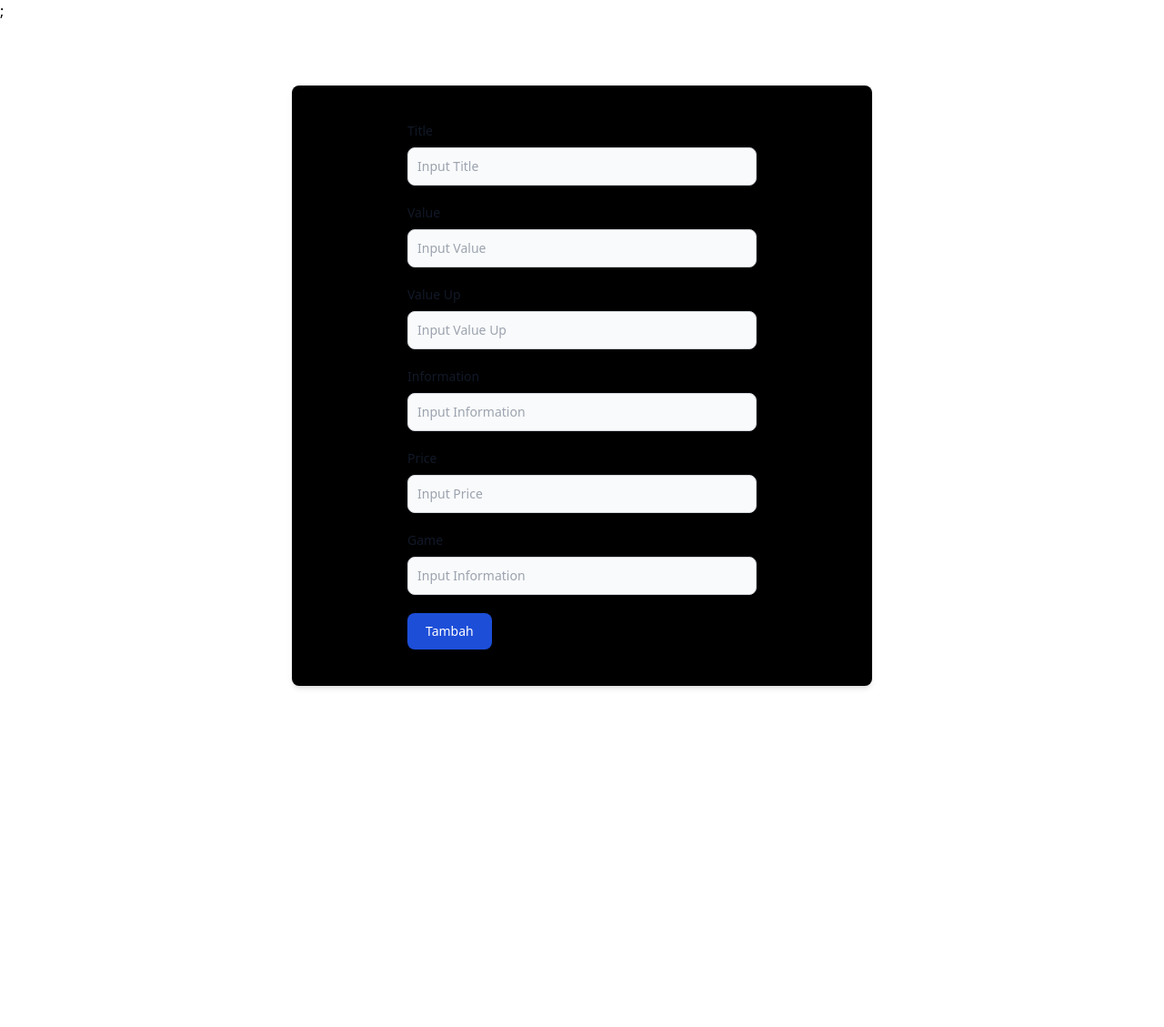
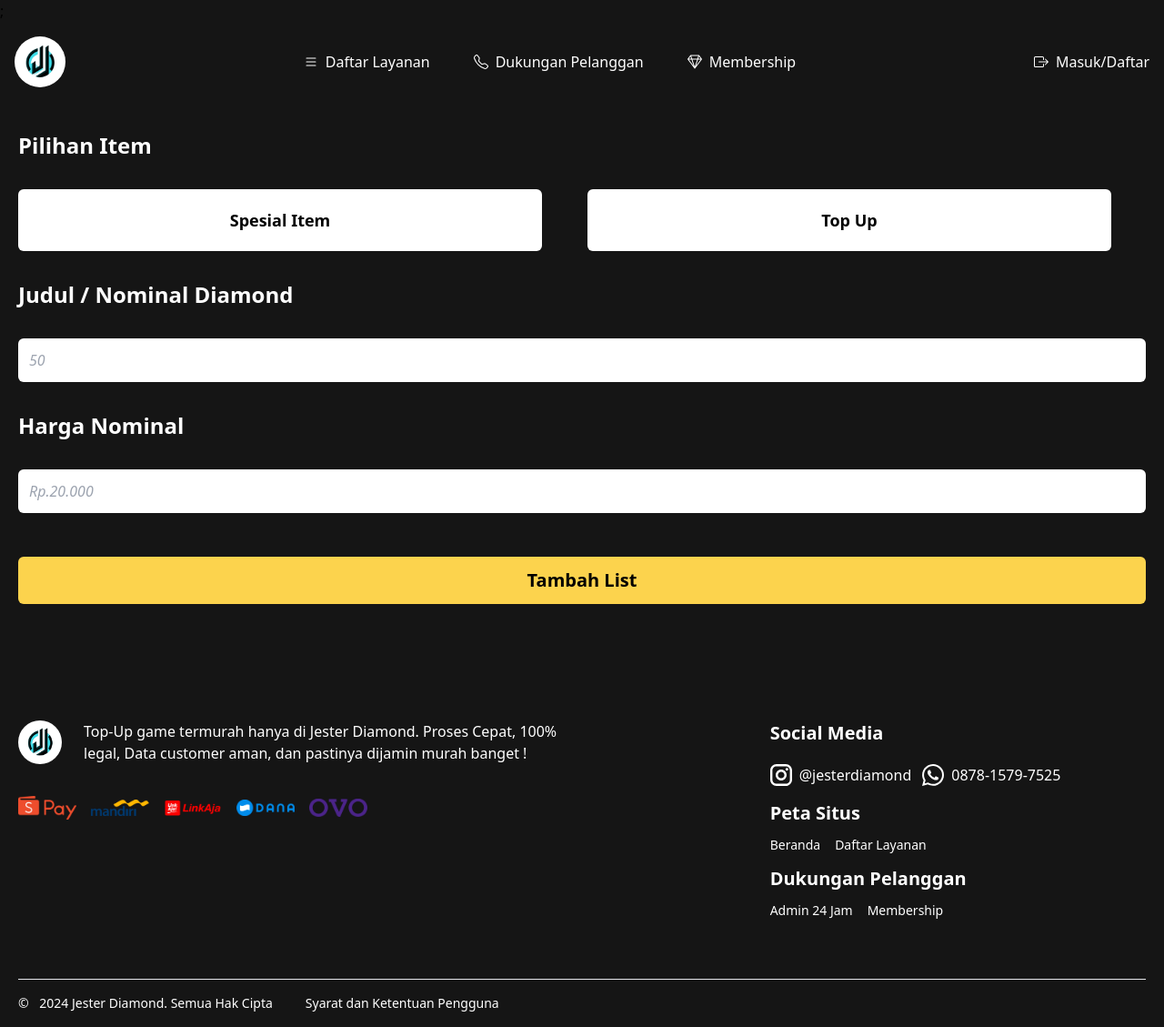
Before and after one commit to AffanMz/website_top-up, a Laravel app: page /items/create in a window 1280 px wide. Shown: the whole page at 91% size. Before the commit the page ends 824 px from the top, so only its background shows below. Run offline with Laravel 12, Linux system fonts and the light colour scheme; style sheets or scripts are compiled from the project's sources.

Commit message:
finish: slicing page items/create

```diff
--- a/resources/views/items/create.blade.php
+++ b/resources/views/items/create.blade.php
@@ -7,8 +7,59 @@
     <title>Halaman Users</title>
     @vite('resources/css/app.css');
 </head>
-<body>
-<section class="flex justify-center items-center h-screen">
+<body class="bg-[#151515]">
+    <x-header>
+
+    </x-header>
+
+    <main>
+        <section class="container mx-auto">
+            <form action="#">
+                <h3 class="text-white font-semibold text-2xl my-8">Pilihan Item</h3>
+                <div class="w-full grid grid-cols-2 gap-3">
+                    <div class="">
+                        <label for="spesial_item" class="cursor-pointer">
+                            <input type="radio" name="item" id="spesial_item" value="spesial_item" class="peer sr-only"/>
+                                <div class="max-w-xl flex items-center justify-center p-5 bg-white rounded-md hover:shadow ring-2 ring-transparent peer-checked:text-amber-300 peer-checked:ring-amber-200 peer-checked:ring-offset-2">
+                                    <p class="font-semibold text-lg">Spesial Item</p>
+                                </div>
+                        </label>
+                    </div>
+                    <div class="">
+                        <label for="top_up" class="cursor-pointer">
+                            <input type="radio" name="item" id="top_up" value="top_up" class="peer sr-only"/>
+                                <div class="max-w-xl flex items-center justify-center p-5 bg-white rounded-md hover:shadow ring-2 ring-transparent peer-checked:text-amber-300 peer-checked:ring-amber-200 peer-checked:ring-offset-2">
+                                    <p class="font-semibold text-lg">Top Up</p>
+                                </div>
+                        </label>
+                    </div>
+                </div>
+
+                <div class="flex flex-col">
+                    <label for="nominal_diamond" class="font-semibold my-8 text-2xl text-white">Judul / Nominal Diamond</label>
+                    <input type="number" placeholder="50" name="nominal_diamond" id="nominal_diamond" class="w-full rounded-md px-3 py-3 italic"/>
+                </div>
+
+                <div class="flex flex-col">
+                    <label for="harga_nominal" class="font-semibold my-8 text-2xl text-white">Harga Nominal</label>
+                    <input type="number" placeholder="Rp.20.000" name="harga_nominal" id="harga_nominal" class="w-full rounded-md px-3 py-3 italic"/>
+                </div>
+
+                <div class="my-12">
+                    <button
+                        type="submit"
+                        class="font-semibold text-xl block w-full bg-amber-300 p-3 rounded-md duration-200 ease-in-out transition hover:bg-amber-200"
+                    >
+                        Tambah List
+                    </button>
+                </div>
+            </form>
+
+        </section>
+        <!-- <section class="flex justify-center items-center h-screen">
+    </main>
+
+
     <div class="border rounded-md border-white w-6/12 ">
         <div class="relative overflow-x-auto shadow-md sm:rounded-lg py-10 bg-black">
             <form class="max-w-sm mx-auto" method="POST" action="{{ route('items.store') }}">
@@ -41,8 +92,12 @@
             </form>
         </div>
     </div>
-</section>
+</section> -->
 
+    <!-- footer -->
+    <x-footer>
 
+    </x-footer>
+    <!-- end footer -->
 </body>
 </html>
```
